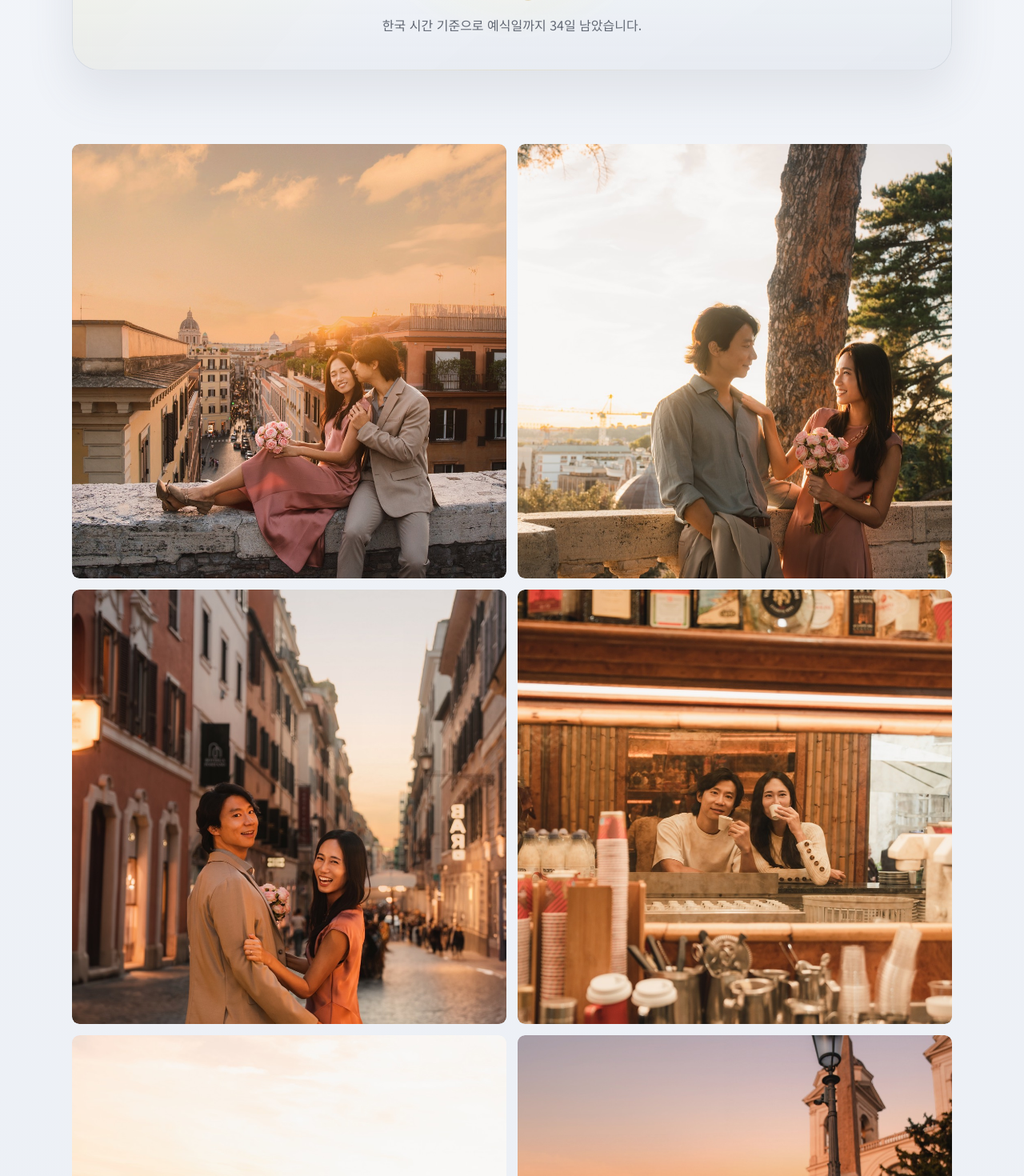
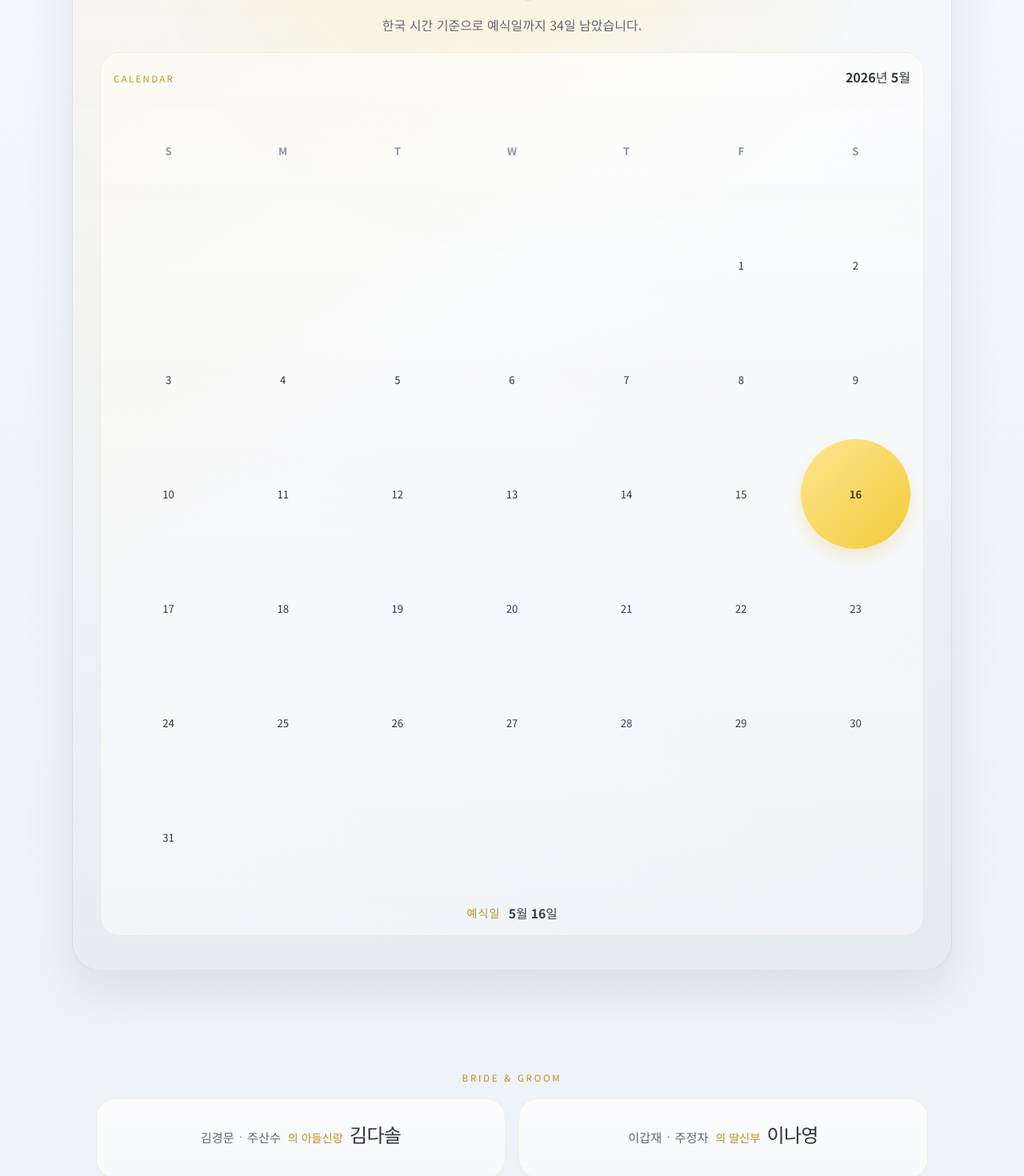
Before and after one commit to ay-archive/wedding, a React (Vite) app: page / in a window 1280 px wide. Shown: the part 1560-3030 px from the top of the page at 80% size. Built offline with nearby package versions, Linux system fonts and the light colour scheme.

Commit message:
Highlight wedding date in countdown calendar

```diff
--- a/src/App.css
+++ b/src/App.css
@@ -227,6 +227,10 @@
   margin-top: 36px;
 }
 
+.section--family {
+  margin-top: 28px;
+}
+
 .section--gallery {
   margin-top: 54px;
 }
@@ -295,6 +299,168 @@
   line-height: 1.75;
   word-break: keep-all;
   text-wrap: pretty;
+}
+
+.calendar-card {
+  margin-top: 20px;
+  padding: 18px 16px 16px;
+  border: 1px solid rgba(207, 168, 44, 0.18);
+  border-radius: 24px;
+  background:
+    linear-gradient(180deg, rgba(255, 255, 255, 0.82), rgba(246, 248, 251, 0.86));
+  text-align: left;
+}
+
+.calendar-card__header {
+  display: flex;
+  align-items: baseline;
+  justify-content: space-between;
+  gap: 12px;
+  margin-bottom: 12px;
+}
+
+.calendar-card__header strong {
+  font-family: "Noto Sans KR", sans-serif;
+  font-size: 1rem;
+  font-weight: 700;
+  color: var(--ink-strong);
+}
+
+.calendar-card__label {
+  font-size: 0.72rem;
+  letter-spacing: 0.2em;
+  text-transform: uppercase;
+  color: var(--accent-deep);
+}
+
+.calendar-card__grid {
+  display: grid;
+  grid-template-columns: repeat(7, minmax(0, 1fr));
+  gap: 6px;
+}
+
+.calendar-card__grid--weekdays {
+  margin-bottom: 6px;
+}
+
+.calendar-card__weekday,
+.calendar-card__day {
+  display: grid;
+  place-items: center;
+  aspect-ratio: 1 / 1;
+  border-radius: 999px;
+  font-size: 0.82rem;
+}
+
+.calendar-card__weekday {
+  color: #8c95a3;
+  font-weight: 600;
+}
+
+.calendar-card__day {
+  color: var(--ink-strong);
+  background: transparent;
+}
+
+.calendar-card__day--empty {
+  background: transparent;
+}
+
+.calendar-card__day--highlight {
+  background: linear-gradient(135deg, #ffe88f 0%, #f5c92b 100%);
+  box-shadow: 0 10px 20px rgba(228, 185, 43, 0.22);
+  color: #43380d;
+  font-weight: 700;
+}
+
+.calendar-card__note {
+  margin: 14px 0 0;
+  display: flex;
+  align-items: center;
+  justify-content: center;
+  gap: 10px;
+  color: var(--ink-muted);
+  font-size: 0.88rem;
+}
+
+.calendar-card__note span {
+  letter-spacing: 0.08em;
+  text-transform: uppercase;
+  color: var(--accent-deep);
+}
+
+.calendar-card__note strong {
+  color: var(--ink-strong);
+  font-size: 0.98rem;
+}
+
+.family-card {
+  padding: 26px 20px;
+  border-radius: 32px;
+  text-align: center;
+}
+
+.family-card__grid {
+  display: grid;
+  gap: 12px;
+  margin-top: 16px;
+}
+
+.family-card__person {
+  border: 1px solid rgba(207, 168, 44, 0.16);
+  border-radius: 24px;
+  background:
+    linear-gradient(180deg, rgba(255, 255, 255, 0.78), rgba(249, 250, 252, 0.82));
+  padding: 18px 16px;
+}
+
+.family-card__parents,
+.family-card__parents-line,
+.family-card__relation,
+.family-card__role,
+.family-card__name {
+  margin: 0;
+}
+
+.family-card__parents-line {
+  display: inline-flex;
+  align-items: baseline;
+  gap: 0.55rem;
+  flex-wrap: nowrap;
+  justify-content: center;
+}
+
+.family-card__parents {
+  font-family: "Gowun Dodum", "Noto Sans KR", sans-serif;
+  font-size: 0.95rem;
+  line-height: 1.8;
+  color: var(--ink-muted);
+  word-break: keep-all;
+}
+
+.family-card__relation {
+  font-size: 0.88rem;
+  color: var(--accent-deep);
+}
+
+.family-card__name-line {
+  display: inline-flex;
+  align-items: baseline;
+  gap: 8px;
+  margin-top: 10px;
+}
+
+.family-card__role {
+  font-size: 0.9rem;
+  font-weight: 700;
+  color: var(--accent-deep);
+}
+
+.family-card__name {
+  font-family: "Noto Serif KR", serif;
+  font-size: 1.5rem;
+  letter-spacing: -0.03em;
+  color: var(--ink-strong);
 }
 
 .text-chunk {
@@ -567,6 +733,15 @@
     padding: 42px 34px;
   }
 
+  .family-card {
+    padding: 34px 30px;
+  }
+
+  .family-card__grid {
+    grid-template-columns: repeat(2, minmax(0, 1fr));
+    gap: 16px;
+  }
+
   .section-heading h2 {
     font-size: 1.6rem;
   }
--- a/src/App.jsx
+++ b/src/App.jsx
@@ -15,6 +15,7 @@ const WEDDING_DATE = {
 
 const WEDDING_DATE_LABEL = "2026.05.16";
 const KOREA_TIME_ZONE = "Asia/Seoul";
+const CALENDAR_WEEKDAYS = ["S", "M", "T", "W", "T", "F", "S"];
 
 const INTRODUCTION = [
   "드디어 저희, 결혼합니다! 지구 반대편 여기저기에서 꽤 오래 서로를 지켜온 저희, 드디어 한 걸음 더 나아가기로 했습니다.",
@@ -36,6 +37,21 @@ const ACCOUNTS = [
     bank: "우리은행",
     number: "1002 538 883045",
     holder: "김다솔",
+  },
+];
+
+const FAMILY_INTRO = [
+  {
+    role: "신랑",
+    parents: "김경문 · 주산수",
+    relation: "의 아들",
+    name: "김다솔",
+  },
+  {
+    role: "신부",
+    parents: "이갑재 · 주정자",
+    relation: "의 딸",
+    name: "이나영",
   },
 ];
 
@@ -139,6 +155,26 @@ function getCountdown() {
   };
 }
 
+function getCalendarDays(year, month) {
+  const firstDay = new Date(Date.UTC(year, month - 1, 1)).getUTCDay();
+  const lastDate = new Date(Date.UTC(year, month, 0)).getUTCDate();
+  const days = [];
+
+  for (let index = 0; index < firstDay; index += 1) {
+    days.push(null);
+  }
+
+  for (let day = 1; day <= lastDate; day += 1) {
+    days.push(day);
+  }
+
+  while (days.length % 7 !== 0) {
+    days.push(null);
+  }
+
+  return days;
+}
+
 async function copyToClipboard(text) {
   if (navigator.clipboard?.writeText) {
     await navigator.clipboard.writeText(text);
@@ -204,6 +240,7 @@ function App() {
   const [copiedAccount, setCopiedAccount] = useState("");
   const [toastMessage, setToastMessage] = useState("");
   const [selectedPhoto, setSelectedPhoto] = useState(null);
+  const calendarDays = getCalendarDays(WEDDING_DATE.year, WEDDING_DATE.month);
 
   useEffect(() => {
     const timer = window.setInterval(() => {
@@ -352,6 +389,66 @@ function App() {
             className="countdown-card__description"
             text={countdown.description}
           />
+          <div className="calendar-card" aria-label="2026년 5월 달력">
+            <div className="calendar-card__header">
+              <span className="calendar-card__label">Calendar</span>
+              <strong>2026년 5월</strong>
+            </div>
+            <div className="calendar-card__grid calendar-card__grid--weekdays">
+              {CALENDAR_WEEKDAYS.map((weekday) => (
+                <span className="calendar-card__weekday" key={weekday}>
+                  {weekday}
+                </span>
+              ))}
+            </div>
+            <div className="calendar-card__grid">
+              {calendarDays.map((day, index) => {
+                const isWeddingDay = day === WEDDING_DATE.day;
+
+                return (
+                  <span
+                    className={`calendar-card__day${
+                      day ? "" : " calendar-card__day--empty"
+                    }${isWeddingDay ? " calendar-card__day--highlight" : ""}`}
+                    key={`${day ?? "empty"}-${index}`}
+                  >
+                    {day ?? ""}
+                  </span>
+                );
+              })}
+            </div>
+            <p className="calendar-card__note">
+              <span>예식일</span>
+              <strong>5월 16일</strong>
+            </p>
+          </div>
+        </div>
+      </section>
+
+      <section className="section section--family">
+        <div className="family-card" data-reveal>
+          <p className="section-heading__eyebrow">Bride &amp; Groom</p>
+          <div className="family-card__grid">
+            {FAMILY_INTRO.map((person, index) => (
+              <article
+                className="family-card__person"
+                key={person.role}
+                data-reveal
+                style={{ "--reveal-delay": `${0.1 * index}s` }}
+              >
+                <p className="family-card__parents-line">
+                  <span className="family-card__parents">{person.parents}</span>
+                  <span className="family-card__relation">
+                    {person.relation}
+                  </span>
+                </p>
+                <p className="family-card__name-line">
+                  <span className="family-card__role">{person.role}</span>
+                  <strong className="family-card__name">{person.name}</strong>
+                </p>
+              </article>
+            ))}
+          </div>
         </div>
       </section>
 
```
